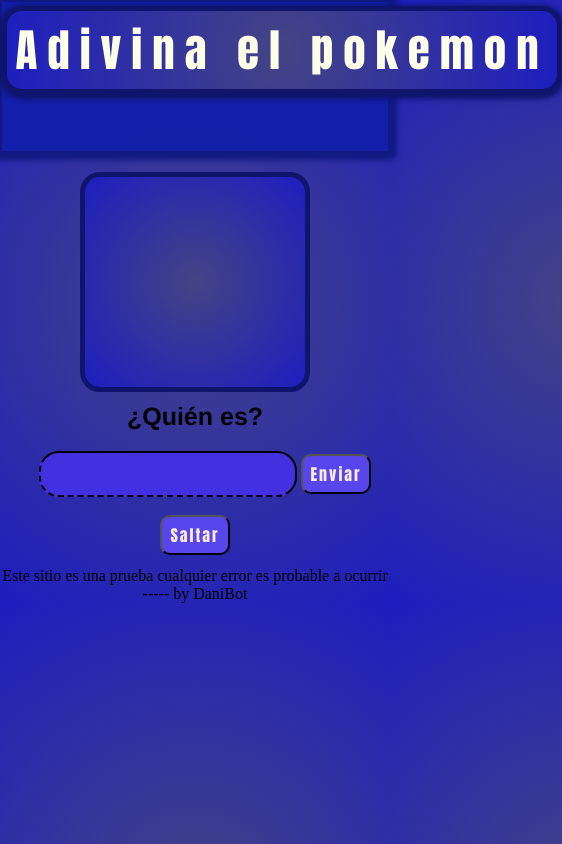
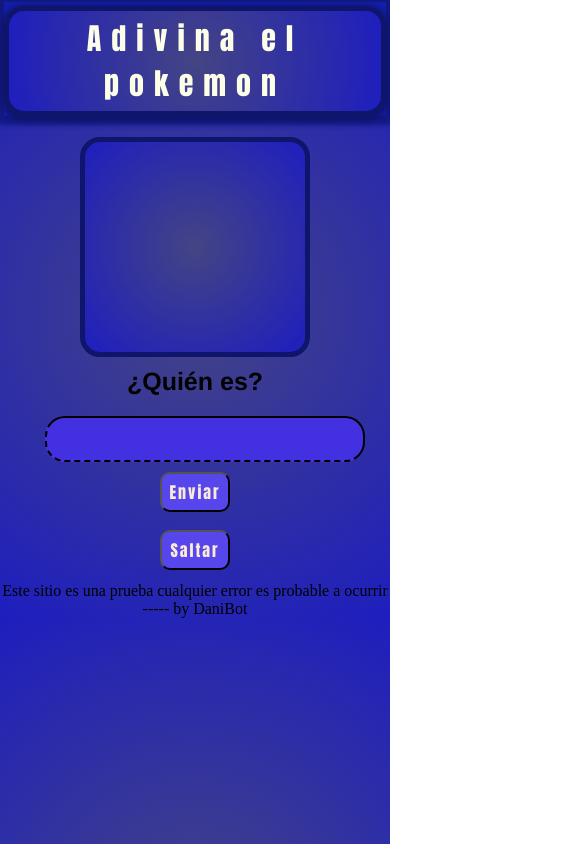
Before and after one commit to RDani1001/guessthepokemon, a plain HTML site: page index.html in a window 390 px wide. Shown: the whole page, 562 px wide, since content can reach past the window. Drawn offline with Linux system fonts and the light colour scheme; no server answers.

Commit message:
Add files via upload

```diff
--- a/index.css
+++ b/index.css
@@ -24,6 +24,8 @@
 }
 #cabecera{
     width: 99%;
+    display: flex;
+    justify-content: center;
     background: rgba(19, 31, 169, 0.928);
     color: rgb(252, 254, 231);
     height: 110px;
@@ -44,7 +46,7 @@
     margin: 5px;
 }
 .borde-tit{
-    width: 750px;
+    width: 60%;
     border: 5px solid rgb(14, 21, 107);
     border-radius: 20px;
     box-shadow: 0px 2px 5px 3px rgb(14, 21, 107);
@@ -116,12 +118,38 @@
     background: rgb(94, 76, 255);
 }
 
+@media only screen and (max-width: 1200px){
+    .borde-tit{
+        width: 550px;
+        height: 80px;
+    }
+    #cabecera{
+        font-size: 40px;
+    }
+}
 @media only screen and (max-width: 800px){
     .borde-tit{
         width: 550px;
+        height: 120px;
     }
     #cabecera{
-    height: 145px;
-    font-size: 45px;
+        height: 20%;
+        font-size: 45px;
     }
 }
+@media only screen and (max-width: 400px){
+    .borde-tit{
+        width: 98%;
+        height: 5%;
+    }
+    #cabecera{
+        width: 98%;
+        font-size: 30px;
+    }
+    #btn{
+        margin-top: 10px;
+    }
+    #namep{
+        width: 80%;
+    }
+}
```
